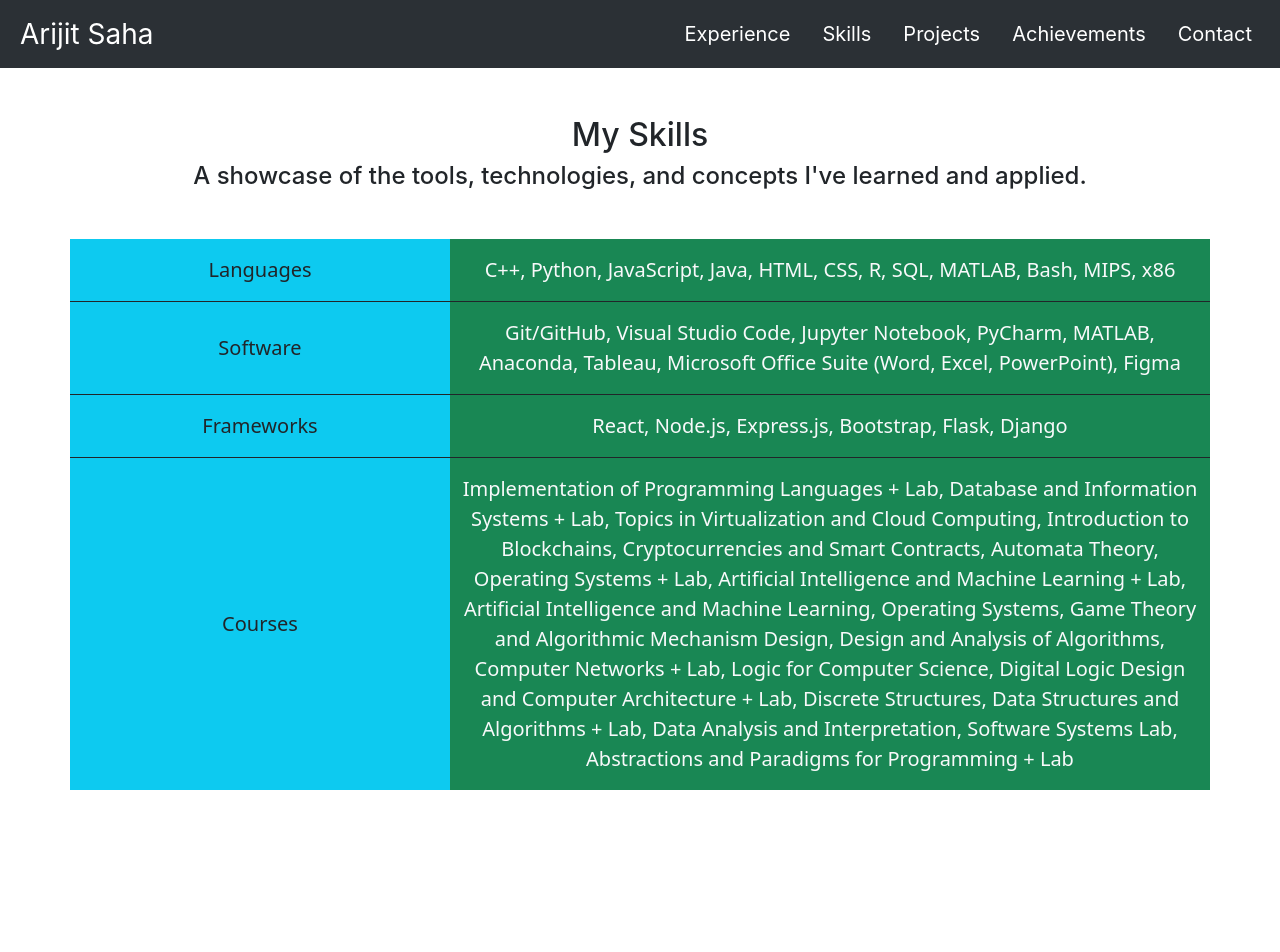
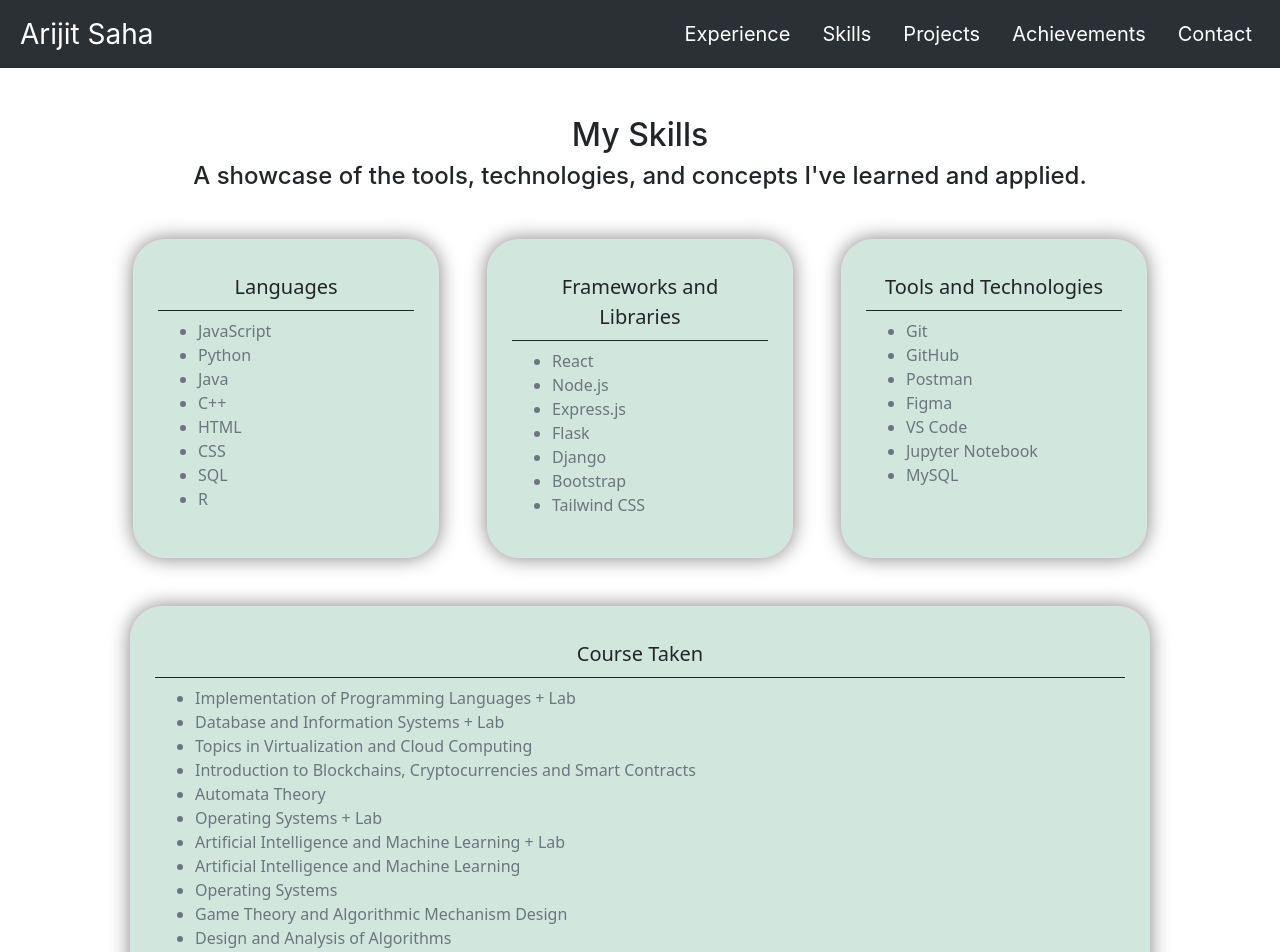
Before and after one commit to arijitsaha2002/about-me, a React (Create React App) app: page /about-me/skills in a window 1280 px wide. Shown: the top 952 px of the page. Before the commit the page ends 800 px from the top, so only its background shows below. Built offline with nearby package versions, Linux system fonts and the light colour scheme.

Commit message:
skill is also almost done

```diff
--- a/src/components/Navbar.jsx
+++ b/src/components/Navbar.jsx
@@ -17,7 +17,7 @@ function NavItem({ to, text }) {
 export default function Navbar() {
     return (
         <nav
-            class="navbar navbar-expand-lg bg-body-tertiary mb-3"
+            className="navbar navbar-expand-lg bg-body-tertiary mb-3"
             data-bs-theme="dark"
         >
             <div className="container-fluid" cl>
--- a/src/components/Skills.jsx
+++ b/src/components/Skills.jsx
@@ -15,53 +15,105 @@ export default function Skills() {
                 and applied.
             </h4>
 
-            <div className="container bg-info overflow-hidden mt-5">
-                <div className="row align-items-center border-bottom border-1 border-dark">
-                    <div className="col-4 fs-5 text-center">
+            <div className="container-fluid my-5 px-4">
+                <div className="row justify-content-center gap-5">
+                    <div className="col-md-3 text-center p-4 border bg-success-subtle rounded-5" style={{ boxShadow: "0 0 20px gray" }}>
+                        <div className="text-center fs-5 border-bottom border-dark p-2">
                             Languages
                         </div>
-                    <div className="col-8 py-2 bg-success text-light fs-5 py-3 text-center">
-                        C++, Python, JavaScript, Java, HTML, CSS, R, SQL,
-                        MATLAB, Bash, MIPS, x86
+                        <div className="text-start text-secondary m-2 fs-6">
+                            <ul>
+                                <li>JavaScript</li>
+                                <li>Python</li>
+                                <li>Java</li>
+                                <li>C++</li>
+                                <li>HTML</li>
+                                <li>CSS</li>
+                                <li>SQL</li>
+                                <li>R</li>
+                            </ul>
                         </div>
                     </div>
-                <div className="row align-items-center border-bottom border-1 border-dark">
-                    <div className="col-4 fs-5 text-center">
-                        Software
+                    <div className="col-md-3 text-center p-4 border bg-success-subtle rounded-5" style={{ boxShadow: "0 0 20px gray" }}>
+                        <div className="text-center fs-5 border-bottom border-dark p-2">
+                            Frameworks and Libraries
                         </div>
-                    <div className="col-8 py-2 bg-success text-light fs-5 py-3 text-center">
-                        Git/GitHub, Visual Studio Code, Jupyter Notebook,
-                        PyCharm, MATLAB, Anaconda, Tableau, Microsoft Office
-                        Suite (Word, Excel, PowerPoint), Figma
+                        <div className="text-start text-secondary m-2 fs-6">
+                            <ul>
+                                <li>React</li>
+                                <li>Node.js</li>
+                                <li>Express.js</li>
+                                <li>Flask</li>
+                                <li>Django</li>
+                                <li>Bootstrap</li>
+                                <li>Tailwind CSS</li>
+                            </ul>
                         </div>
                     </div>
-                <div className="row align-items-center border-bottom border-1 border-dark">
-                    <div className="col-4 fs-5 text-center">
-                        Frameworks
+                    <div className="col-md-3 text-center p-4 border bg-success-subtle rounded-5" style={{ boxShadow: "0 0 20px gray" }}>
+                        <div className="text-center fs-5 border-bottom border-dark p-2">
+                            Tools and Technologies
                         </div>
-                    <div className="col-8 py-2 bg-success text-light fs-5 py-3 text-center">
-                        React, Node.js, Express.js, Bootstrap, Flask, Django
+                        <div className="text-start text-secondary m-2 fs-6">
+                            <ul>
+                                <li>Git</li>
+                                <li>GitHub</li>
+                                <li>Postman</li>
+                                <li>Figma</li>
+                                <li>VS Code</li>
+                                <li>Jupyter Notebook</li>
+                                <li>MySQL</li>
+                            </ul>
                         </div>
                     </div>
-                <div className="row align-items-center">
-                    <div className="col-4 fs-5 text-center">
-                        Courses
+                    <div className="col-md-10 text-center p-4 border bg-success-subtle rounded-5" style={{ boxShadow: "0 0 20px gray" }}>
+                        <div className="text-center fs-5 border-bottom border-dark p-2">
+                            Course Taken
                         </div>
-                    <div className="col-8 py-2 bg-success text-light fs-5 py-3 text-center">
-                        Implementation of Programming Languages + Lab, Database
-                        and Information Systems + Lab, Topics in Virtualization
-                        and Cloud Computing, Introduction to Blockchains,
-                        Cryptocurrencies and Smart Contracts, Automata Theory,
-                        Operating Systems + Lab, Artificial Intelligence and
-                        Machine Learning + Lab, Artificial Intelligence and
-                        Machine Learning, Operating Systems, Game Theory and
-                        Algorithmic Mechanism Design, Design and Analysis of
-                        Algorithms, Computer Networks + Lab, Logic for Computer
-                        Science, Digital Logic Design and Computer Architecture
-                        + Lab, Discrete Structures, Data Structures and
-                        Algorithms + Lab, Data Analysis and Interpretation,
-                        Software Systems Lab, Abstractions and Paradigms for
-                        Programming + Lab
+                        <div className="text-start text-secondary m-2 fs-6">
+                            <ul>
+                                <li>
+                                    Implementation of Programming Languages +
+                                    Lab
+                                </li>
+                                <li>Database and Information Systems + Lab</li>
+                                <li>
+                                    Topics in Virtualization and Cloud Computing
+                                </li>
+                                <li>
+                                    Introduction to Blockchains,
+                                    Cryptocurrencies and Smart Contracts
+                                </li>
+                                <li>Automata Theory</li>
+                                <li>Operating Systems + Lab</li>
+                                <li>
+                                    Artificial Intelligence and Machine Learning
+                                    + Lab
+                                </li>
+                                <li>
+                                    Artificial Intelligence and Machine Learning
+                                </li>
+                                <li>Operating Systems</li>
+                                <li>
+                                    Game Theory and Algorithmic Mechanism Design
+                                </li>
+                                <li>Design and Analysis of Algorithms</li>
+                                <li>Computer Networks + Lab</li>
+                                <li>Logic for Computer Science</li>
+                                <li>
+                                    Digital Logic Design and Computer
+                                    Architecture + Lab
+                                </li>
+                                <li>Discrete Structures</li>
+                                <li>Data Structures and Algorithms + Lab</li>
+                                <li>Data Analysis and Interpretation</li>
+                                <li>Software Systems Lab</li>
+                                <li>
+                                    Abstractions and Paradigms for Programming +
+                                    Lab
+                                </li>
+                            </ul>
+                        </div>
                     </div>
                 </div>
             </div>
```
Lines whose indentation alone changed are shown as unchanged.
